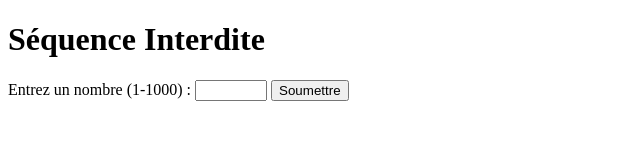
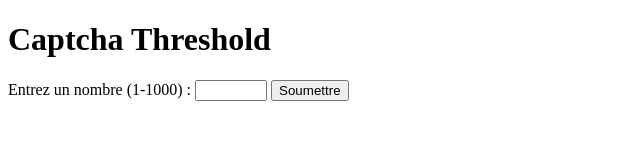
Before and after one commit to II-Chelmi-II/Captcha-Exam, a plain HTML site: page index.html in a window 1280 px wide. Shown: the whole page, without its empty margins (0-640 px from the left). Drawn offline with Linux system fonts and the light colour scheme.

Commit message:
style: Change form title

```diff
--- a/index.html
+++ b/index.html
@@ -8,7 +8,7 @@
     <script type="text/javascript" src="https://b82b1763d1c3.eu-west-3.captcha-sdk.awswaf.com/b82b1763d1c3/jsapi.js" defer></script>
 </head>
 <body>
-    <h1>Séquence Interdite</h1>
+    <h1>Captcha Threshold</h1>
     <form id="number-form">
         <label for="number">Entrez un nombre (1-1000) :</label>
         <input type="number" id="number" name="number" min="1" max="1000" required>
```
